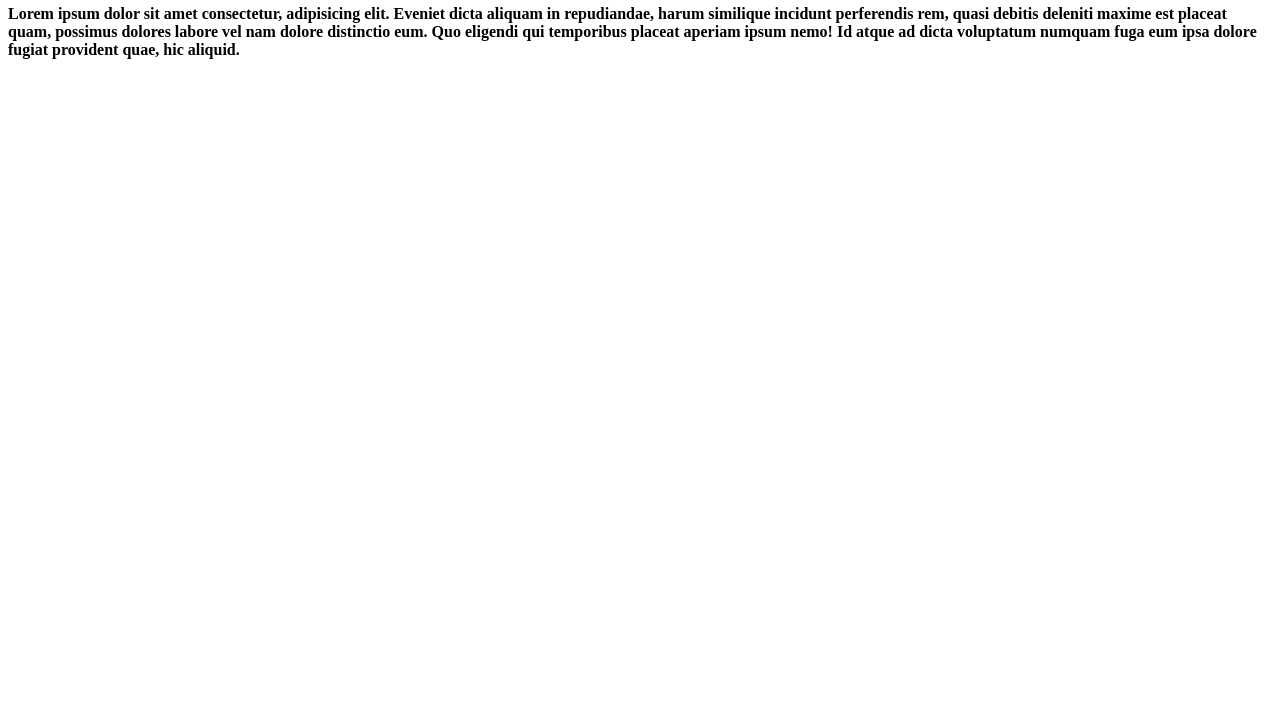
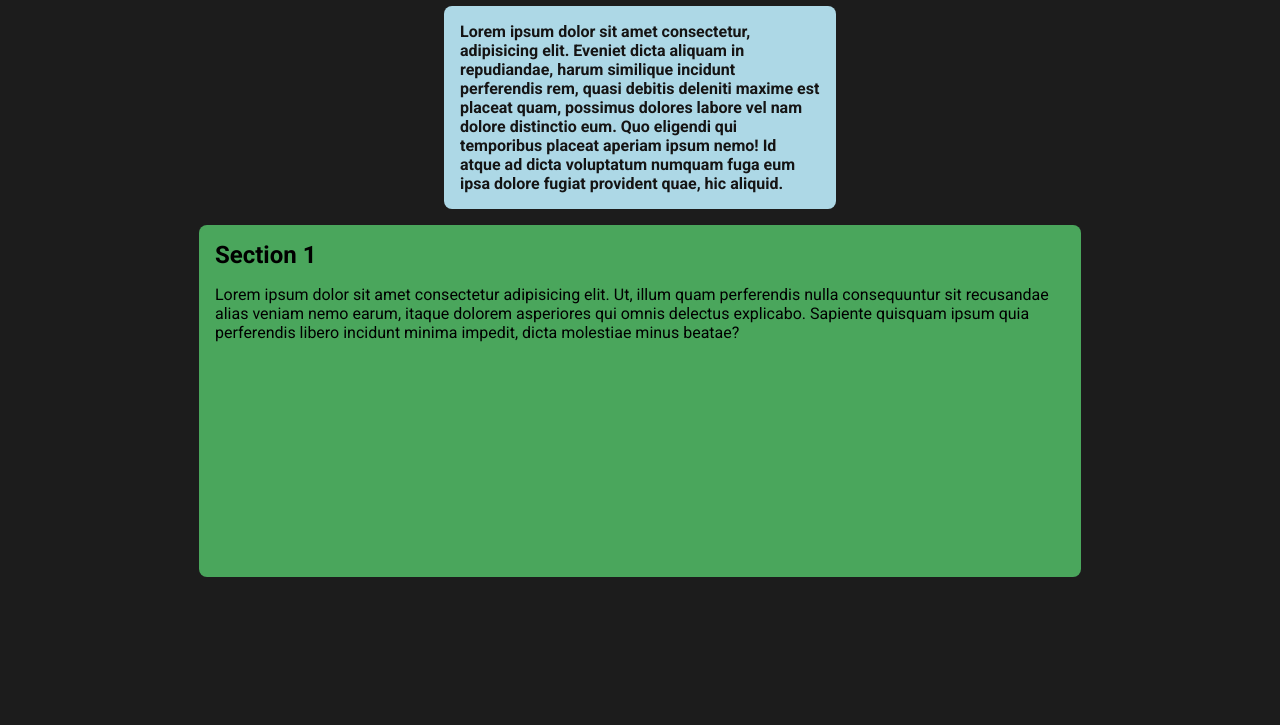
Before and after one commit to Theinfinix500/discord-meeting, a plain HTML site: page index.html in a window 1280 px wide. Shown: the part 75-800 px from the top of the page. Drawn offline with Linux system fonts and the light colour scheme.

Commit message:
feat: implemented new styles

```diff
--- a/index.html
+++ b/index.html
@@ -4,11 +4,17 @@
     <meta charset="UTF-8" />
     <meta name="viewport" content="width=device-width, initial-scale=1.0" />
     <title>Login Page</title>
-    <link rel="stylesheet" href="styles/style.css">
+    <link rel="stylesheet" href="styles/style.css" />
+    <link rel="preconnect" href="https://fonts.googleapis.com" />
+    <link rel="preconnect" href="https://fonts.gstatic.com" crossorigin />
+    <link
+      href="https://fonts.googleapis.com/css2?family=Roboto:wght@400;500;700;900&display=swap"
+      rel="stylesheet"
+    />
   </head>
   <body>
     <h1>Welcome to our website</h1>
-    <p>
+    <p class="initial-paragraph">
       Lorem ipsum dolor sit amet consectetur, adipisicing elit. Eveniet dicta
       aliquam in repudiandae, harum similique incidunt perferendis rem, quasi
       debitis deleniti maxime est placeat quam, possimus dolores labore vel nam
@@ -16,5 +22,16 @@
       nemo! Id atque ad dicta voluptatum numquam fuga eum ipsa dolore fugiat
       provident quae, hic aliquid.
     </p>
+
+    <div class="section">
+      <h2>Section 1</h2>
+      <p>
+        Lorem ipsum dolor sit amet consectetur adipisicing elit. Ut, illum quam
+        perferendis nulla consequuntur sit recusandae alias veniam nemo earum,
+        itaque dolorem asperiores qui omnis delectus explicabo. Sapiente
+        quisquam ipsum quia perferendis libero incidunt minima impedit, dicta
+        molestiae minus beatae?
+      </p>
+    </div>
   </body>
 </html>
--- a/styles/style.css
+++ b/styles/style.css
@@ -1,7 +1,56 @@
-h1 {
-    color: red;
+html, body {
+    margin: 0;
+    padding: 0;
 }
 
-p {
+body {
+    background-color: rgb(28, 28, 28);
+    font-family: "Roboto", sans-serif;
+}
+
+h1 {
+    color: yellow;
+    text-align: center;
+    text-transform: uppercase;
+}
+
+p.initial-paragraph {
     font-weight: 600;
+    background-color: lightblue;
+    color: rgb(21, 20, 20);
+    width: 360px;
+    margin: 0 auto;
+    padding: 16px;
+    border-radius: 8px;
 }
+
+.section {
+    height: 40vh;
+    background-color: rgb(74, 166, 92);
+    width: 360px;
+    margin: 16px auto;
+    padding: 16px;
+    border-radius: 8px;
+}
+
+@media screen and (min-width: 700px) {
+    .section {
+        width: 650px;
+    }
+}
+
+@media screen and (min-width: 1200px) {
+    .section {
+        width: 850px;
+    }
+}
+
+@media screen and (min-width: 1440px) {
+    .section {
+        width: 80%;
+    }
+}
+
+.section h2 {
+    margin: 0;
+}
```
